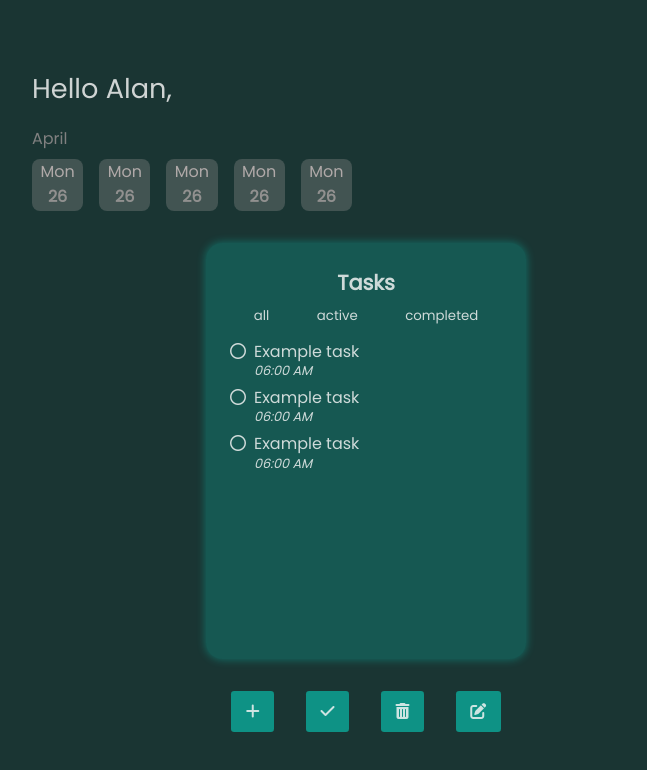
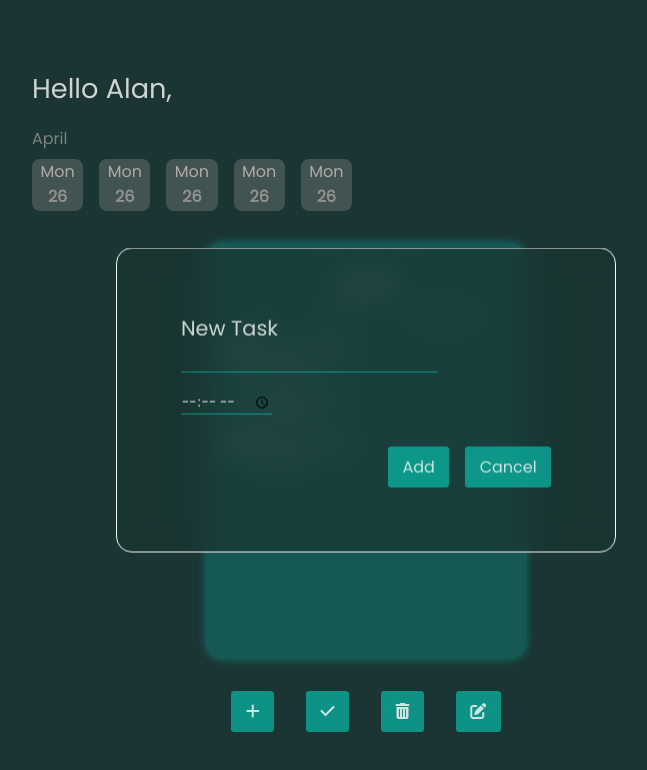
Before and after one commit to A14Narriaga/to-do, a React (Create React App) app: page / in a window 1280 px wide. Both pictures are taken after a click on the button 526 px from the left and 711 px from the top of the page. Shown: the top 770 px of the page, without its empty margins (274-921 px from the left). Built offline with nearby package versions, Linux system fonts and the light colour scheme.

Commit message:
Add task window added

```diff
--- a/src/components/App.tsx
+++ b/src/components/App.tsx
@@ -5,11 +5,13 @@ import DayItem from "./DayItem"
 
 class Task {
     id: number
-    tittle: string
+    title: string
+    time: string
     completed: boolean
-    constructor(id: number, tittle: string, completed: boolean) {
+    constructor(id: number, title: string, time: string, completed: boolean) {
         this.id = id
-        this.tittle = tittle
+        this.title = title
+        this.time = time
         this.completed = completed
     }
 }
@@ -22,15 +24,47 @@ const FILTER_MAP = {
 const filterkeys = Object.keys(FILTER_MAP);
 
 const initialState = [
-    new Task(0, 'leer pdf', false),
-    new Task(0, 'leer pdf', true),
-    new Task(0, 'leer pdf', false)
+    new Task(0, 'leer pdf false', '05:00 PM', true),
+    new Task(1, 'leer pdf true', '08:00 PM', false),
+    new Task(3, 'leer pdf false', '10:00 PM', true)
 ]
 
 const App = () => {
 
     const [tasks, setTasks] = useState(initialState)
     const [filter, setFilter] = useState('all')
+    const [show, setShow] = useState('hidde')
+
+    const handleChangeCompleteTask = (id: number) => {
+        const newTasks = tasks.map(task => {
+            if(task.id === id)
+                task.completed = !task.completed
+            return task
+        })
+        setTasks(newTasks)
+    }
+
+    const deleteTask = (id: number) => {
+        const newTasks = tasks.map(task => {
+            if(task.id === id)
+                task.completed = !task.completed
+            return task
+        })
+        setTasks(newTasks)
+    }
+
+    const addTask = (id: number) => {
+        const newTasks = tasks.map(task => {
+            if(task.id === id)
+                task.completed = !task.completed
+            return task
+        })
+        setTasks(newTasks)
+    }
+
+    const showModal = () => {
+        setShow(show === 'hidde' ? '' : 'hidde')
+    }
 
     return (
         <>
@@ -49,19 +83,34 @@ const App = () => {
                 <p className="num-tasks">Tasks</p>
                 <section className="filters">
                     {filterkeys.map(filterkey =>(
-                        <button onClick={() => setFilter(filterkey)}>{filterkey}</button>
+                        <button key={filterkey} onClick={() => setFilter(filterkey)}>{filterkey}</button>
                     ))}
                 </section>
                 <section className="tasks">
-                    {tasks.filter(FILTER_MAP['all']).map(task => <TaskItem />)}
+                    {tasks.filter(FILTER_MAP['all']).map(({id, title, time, completed}) => (
+                        <TaskItem key={id} id={id} title={title} time={time} completed={completed}/>
+                    ))}
                 </section>
             </section>
             <div className="btn">
-                <button><i className="fas fa-plus"></i></button>
-                <button><i className="fas fa-check"></i></button>
+                <button onClick={() => showModal()} ><i className="fas fa-plus"></i></button>
+                <button onClick={() => handleChangeCompleteTask(0)}><i className="fas fa-check"></i></button>
                 <button><i className="fas fa-trash-alt"></i></button>
                 <button><i className="fas fa-edit"></i></button>
             </div>
+            <section className={`modal ${show}`}>
+                <form>
+                    <p>New Task</p>
+                    <div className="inputs">
+                        <input type="text" name="myTask" id="myTask"/>
+                        <input type="time" name="myTime" id="myTime"/>
+                    </div>
+                    <div className="options">
+                        <button>Add</button>
+                        <button>Cancel</button>
+                    </div>
+                </form>
+            </section>
         </>
     )
 }
--- a/src/components/TaskItem.tsx
+++ b/src/components/TaskItem.tsx
@@ -1,11 +1,11 @@
 
-const TaskItem = () => {
+const TaskItem = ({ id, title, time, completed }: { id: number, title: string, time: string, completed: boolean }) => {
     return (
         <div className="task">
-            <span><i className="far fa-circle"></i></span>
+            <span>{completed ? <i className="fas fa-check-circle"></i> : <i className="far fa-circle"></i>}</span>
             <div className="task-card">
-                <p className="tittle">Example task</p>
-                <p className="time">06:00 AM</p>
+                <p className="title" id={`task-${id}`}>{title}</p>
+                <p className="time">{time}</p>
             </div>
         </div>
     )
--- a/src/sass/App.scss
+++ b/src/sass/App.scss
@@ -1,4 +1,5 @@
 @import url("https://fonts.googleapis.com/css2?family=Poppins&display=swap");
+@import './modal';
 
 $primary-color: #1a3533;
 $secundary-color: #00ffe575;
@@ -109,7 +110,7 @@ body {
           gap: 0.5rem;
           .task-card {
             // background-color: blue;
-            .tittle {
+            .title {
               margin: 0;
               font-size: 1rem;
             }
--- /dev/null
+++ b/src/sass/_modal.scss
@@ -0,0 +1,60 @@
+$primary-color: #1a3533;
+$secundary-color: #00ffe575;
+$text-color: rgba(245, 245, 245, 0.829);
+$hover-color: gray;
+
+.hidde {
+    display: none;
+}
+
+.modal {
+    background-color: #1a3533b7;
+    max-width: 500px;
+    width: 90%;
+    padding: 4rem;
+    border: solid 1px whitesmoke;
+    border-radius: 1rem;
+    position: absolute;
+    left: 50%;
+    top: 50%;
+    transform: translate(-50%, -50%);
+    backdrop-filter: blur(1rem);
+    // display: none;
+    p {
+        font-size: 1.3rem;
+        margin-bottom: 0.5rem;
+    }
+    .inputs {
+        #myTask {
+            background-color: rgba(255, 255, 255, 0);
+            border: 0;
+            border-bottom: 1px solid #00ffe575;
+            margin-bottom: 1rem;
+            color: whitesmoke;
+            display: block;
+        }
+        #myTime {
+            background-color: rgba(255, 255, 255, 0);
+            border: 0;
+            color: whitesmoke;
+            border-bottom: 1px solid #00ffe575;
+            margin-bottom: 2rem;
+        }
+    }
+    .options {
+        display: flex;
+        justify-content: flex-end;
+        gap: 1rem;
+        button {
+            background-color: $secundary-color;
+            border: 0;
+            padding: 0.5rem 0.9rem;
+            border-radius: 0.2rem;
+            font-size: 1rem;
+            &:hover {
+              background-color: $hover-color;
+              cursor: pointer;
+            }
+          }
+    }
+}
```
